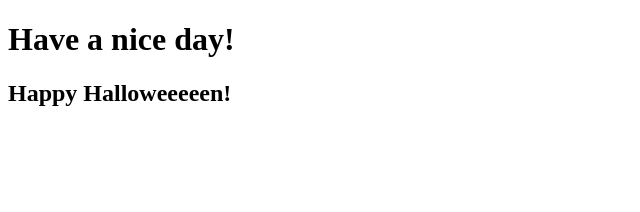
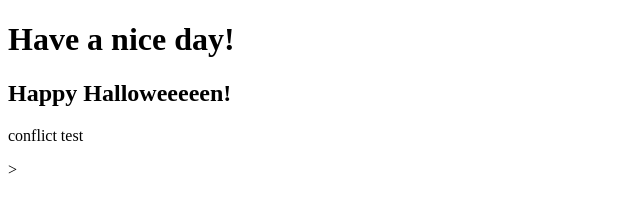
Before and after one commit to trudychuang/beginner, a plain HTML site: page index.html in a window 1280 px wide. Shown: the whole page, without its empty margins (0-640 px from the left). Drawn offline with Linux system fonts and the light colour scheme.

Commit message:
conflict test in beginner

```diff
--- a/index.html
+++ b/index.html
@@ -10,6 +10,7 @@
 <h1>Have a nice day!</h1>
 
 <h2>Happy Halloweeeeen!</h2>
+<p>conflict test</p>>
 
 </body>
 </html>
```
